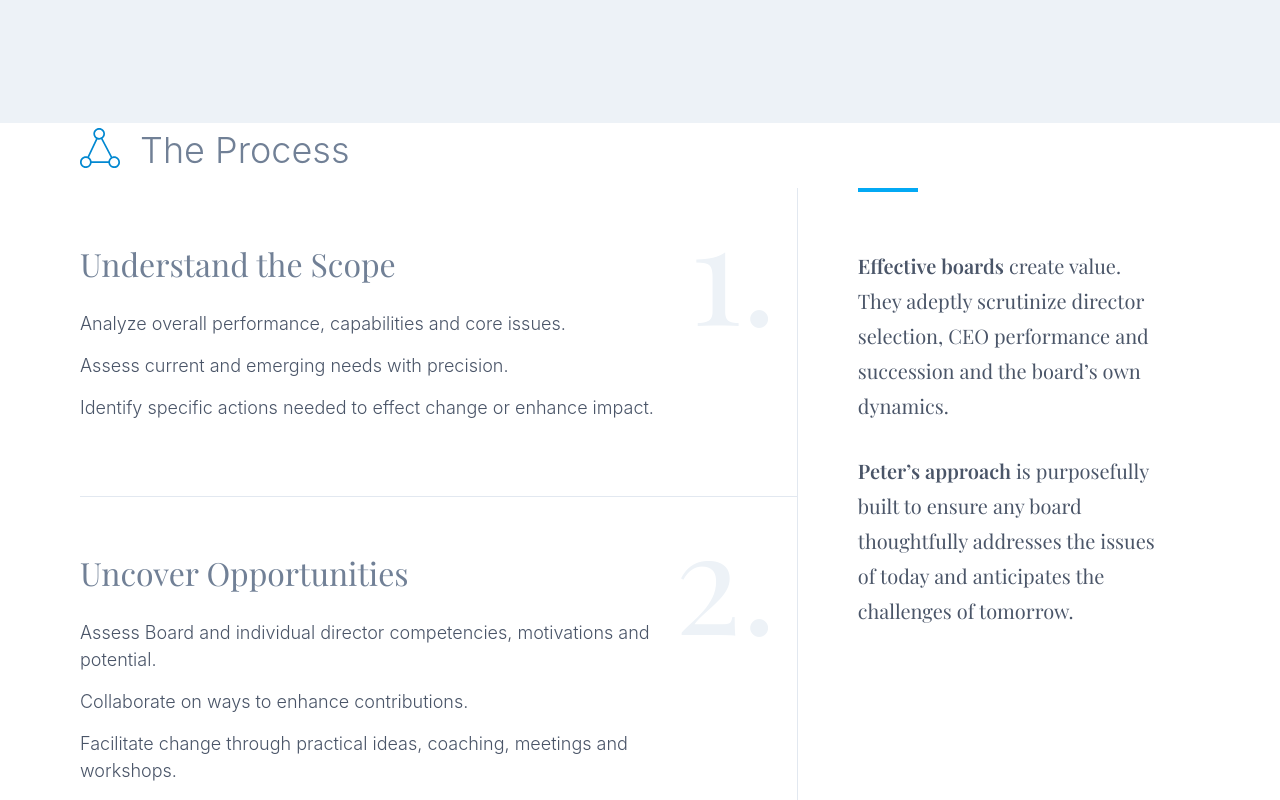
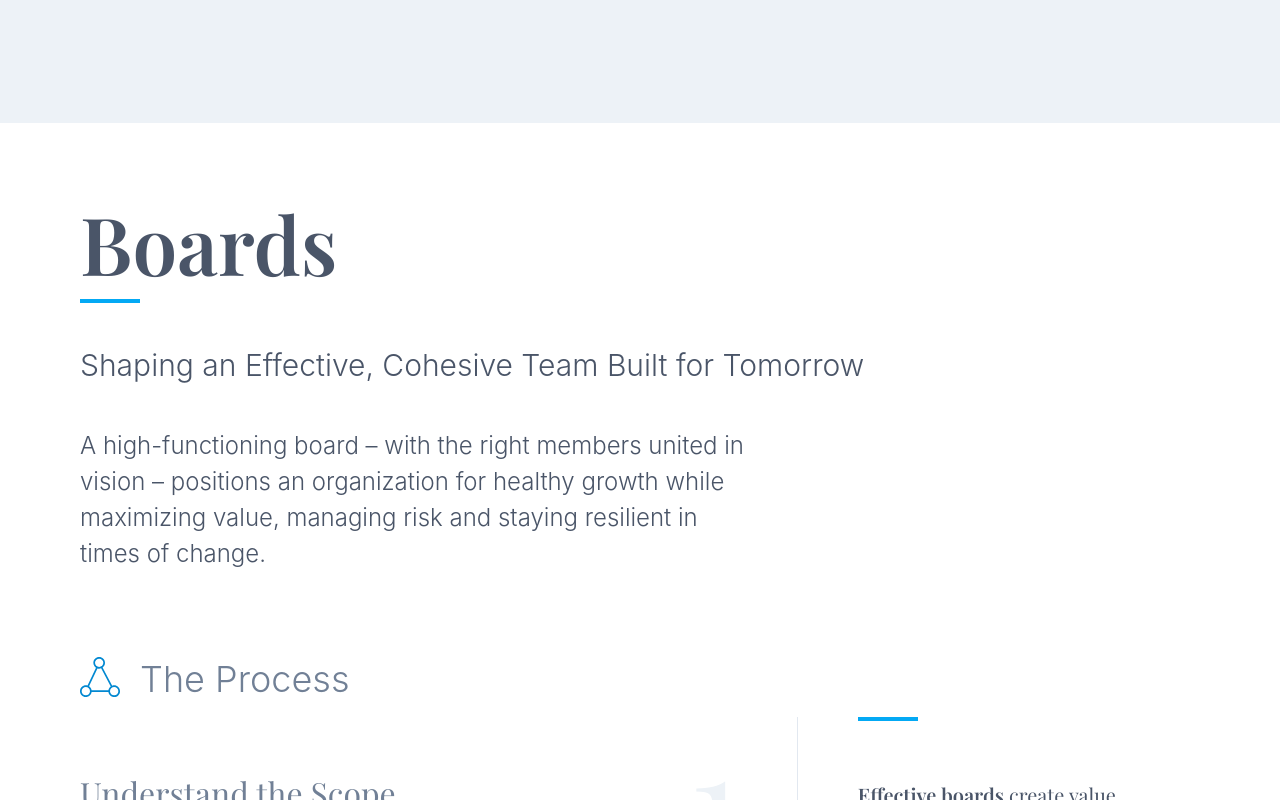
Before and after one commit to meridien-fi/meridien, a Next.js app: page / in a window 1280 px wide. Shown: the part 980-1780 px from the top of the page. Built offline with nearby package versions, Linux system fonts and the light colour scheme; a web font is replaced by a local one.

Commit message:
section intro redeploy

```diff
--- a/components/boards.js
+++ b/components/boards.js
@@ -1,5 +1,5 @@
 import styled from 'styled-components'
-// import SectionIntro from '../components/sectionIntro'
+import SectionIntro from '../components/sectionIntro'
 import ProcessTitle from '../components/processTitle'
 import ProcessItems from '../components/processBoardsData'
 import {
@@ -14,13 +14,13 @@ import {
 
 const Boards = () => (
   <Section id="boards">
-    {/* <SectionIntro
+    <SectionIntro
       title={'Boards'}
       subtitle={'Shaping an Effective, Cohesive Team Built for Tomorrow'}
       description={
         'A high-functioning board – with the right members united in vision – positions an organization for healthy growth while maximizing value, managing risk and staying resilient in times of change.'
       }
-    /> */}
+    />
     <ProcessWrap>
       <ProcessTitle />
       <Process>
--- a/components/ceos.js
+++ b/components/ceos.js
@@ -1,5 +1,5 @@
 import styled from 'styled-components'
-// import SectionIntro from '../components/sectionIntro'
+import SectionIntro from '../components/sectionIntro'
 import ProcessTitle from '../components/processTitle'
 import ProcessItems from '../components/processCeosData'
 import {
@@ -14,13 +14,13 @@ import {
 
 const Ceos = () => (
   <Section id="ceos">
-    {/* <SectionIntro
+    <SectionIntro
       title={'CEOs'}
       subtitle={'Selecting and Developing High-Performing Leaders'}
       description={
         'Effective officers – who learn, unlearn, adapt and stay flexible – guide forward-looking companies and empower staff to consistently meet and exceed goals.'
       }
-    /> */}
+    />
     <ProcessWrap>
       <ProcessTitle />
       <Process>
--- /dev/null
+++ b/components/sectionIntro.js
@@ -0,0 +1,34 @@
+import styled from 'styled-components'
+import SectionTitle from '../components/sectionTitle'
+import SectionSubTitle from '../components/sectionSubTitle'
+
+const SectionIntro = (props) => (
+  <SectionIntroWrap>
+    <SectionTitle>{props.title}</SectionTitle>
+    <SectionSubTitle>{props.subtitle}</SectionSubTitle>
+    <SectionDescription>{props.description}</SectionDescription>
+  </SectionIntroWrap>
+)
+
+const SectionIntroWrap = styled.div`
+  padding: 4rem 2rem;
+
+  @media (min-width: ${(props) => props.theme.screen.md}) {
+    padding: 8rem 4rem;
+  }
+
+  @media (min-width: ${(props) => props.theme.screen.lg}) {
+    padding: 8rem;
+  }
+`
+
+const SectionDescription = styled.div`
+  font-size: 2rem;
+
+  @media (min-width: ${(props) => props.theme.screen.lg}) {
+    max-width: 60%;
+    font-size: 2.4rem;
+  }
+`
+
+export default SectionIntro
--- a/components/topTalent.js
+++ b/components/topTalent.js
@@ -1,5 +1,5 @@
 import styled from 'styled-components'
-// import SectionIntro from '../components/sectionIntro'
+import SectionIntro from '../components/sectionIntro'
 import ProcessTitle from '../components/processTitle'
 import ProcessItems from '../components/processTopTalentData'
 import {
@@ -14,13 +14,13 @@ import {
 
 const TopTalent = () => (
   <Section id="top-talent">
-    {/* <SectionIntro
+    <SectionIntro
       title={'Top Talent'}
       subtitle={'Aligning the Best People at the Right Time'}
       description={
         'Attracting and developing high performers – your competitive advantage – takes planning, coaching and a proven process.'
       }
-    /> */}
+    />
     <ProcessWrap>
       <ProcessTitle />
       <Process>
```
